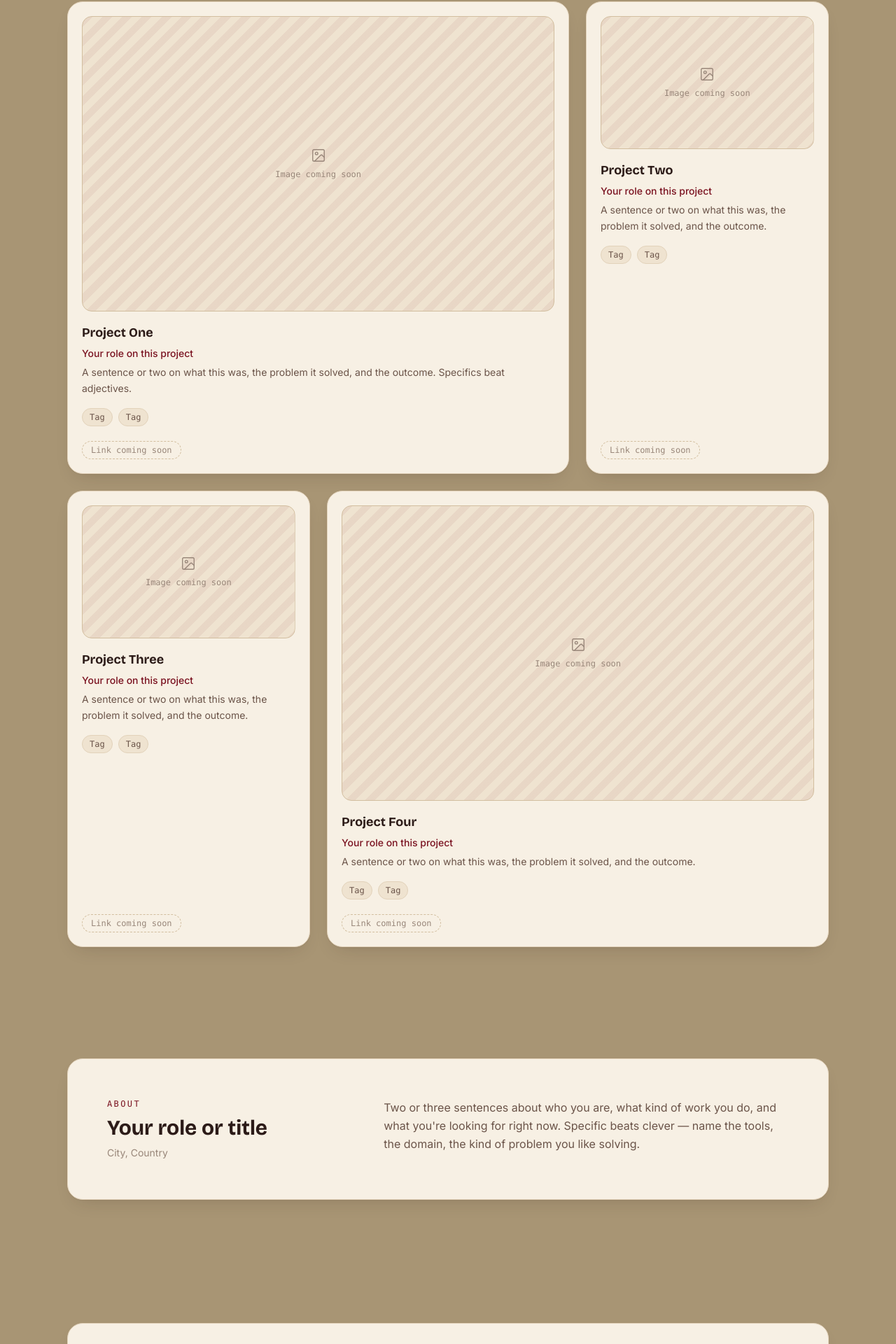
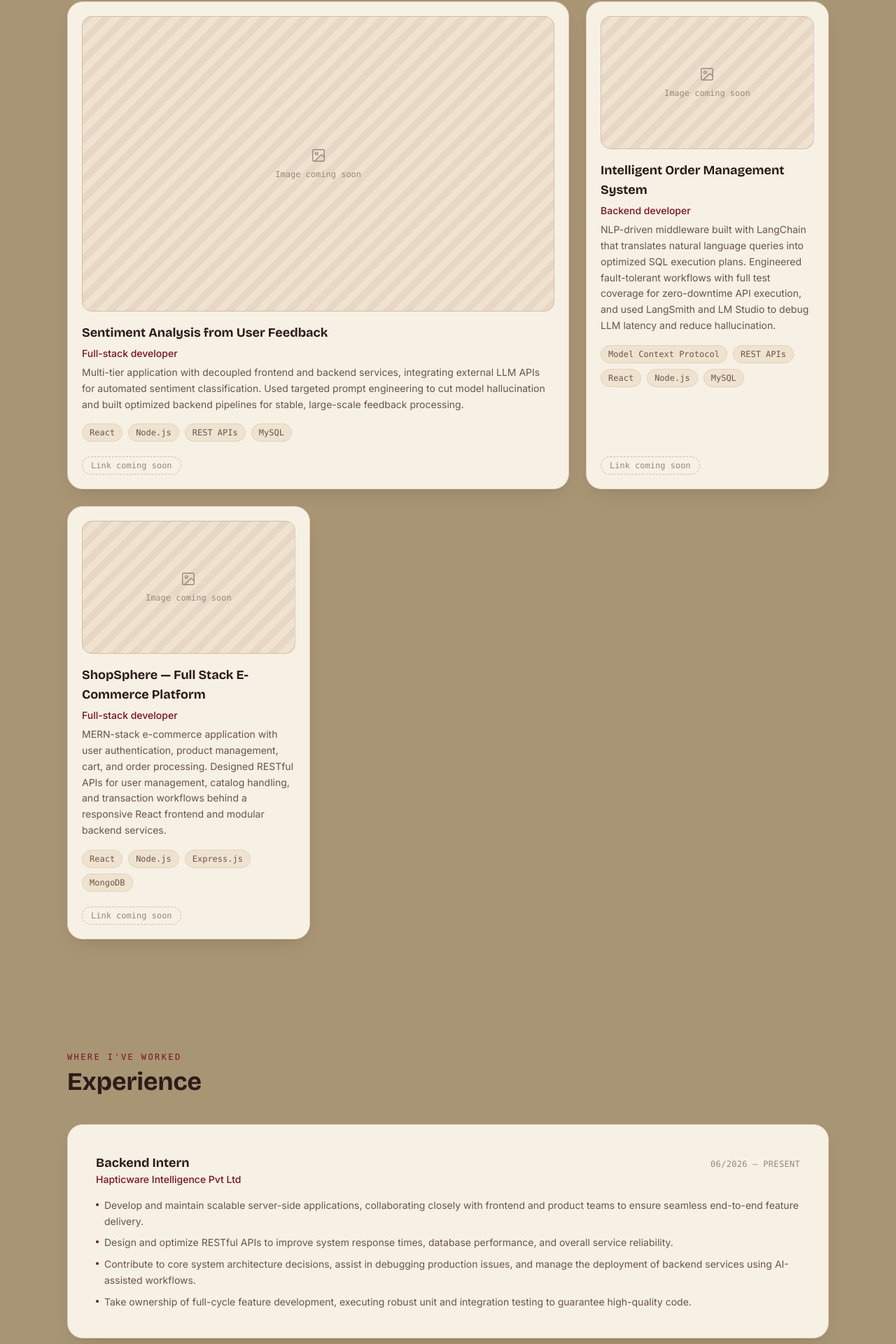
Before and after one commit to keya-05/portfolio-website, a Next.js app: page / in a window 1280 px wide. Shown: the part 834-2754 px from the top of the page at 70% size. Built offline with nearby package versions, Linux system fonts and the light colour scheme.

Commit message:
Added resume, experience and projects

```diff
--- a/src/app/page.tsx
+++ b/src/app/page.tsx
@@ -1,6 +1,7 @@
 import NavBar from "@/components/NavBar";
 import Hero from "@/components/Hero";
 import ProjectsGrid from "@/components/ProjectsGrid";
+import Experience from "@/components/Experience";
 import About from "@/components/About";
 import Contact from "@/components/Contact";
 
@@ -10,6 +11,7 @@
       <NavBar />
       <Hero />
       <ProjectsGrid />
+      <Experience />
       <About />
       <Contact />
     </main>
--- /dev/null
+++ b/src/components/Experience.tsx
@@ -0,0 +1,47 @@
+import { experience } from "@/content/experience";
+import Reveal from "./motion/Reveal";
+
+export default function Experience() {
+  return (
+    <section id="experience" className="mx-auto max-w-screen-2xl px-6 py-16 sm:px-10 sm:py-20 lg:px-16 xl:px-24">
+      <Reveal className="mb-10 flex flex-col gap-2 text-center lg:text-left">
+        <span className="font-mono text-xs uppercase tracking-[0.2em] text-wine">
+          Where I&apos;ve worked
+        </span>
+        <h2 className="text-balance font-display text-3xl font-bold text-ink sm:text-4xl">
+          Experience
+        </h2>
+      </Reveal>
+      <div className="flex flex-col gap-6">
+        {experience.map((role, i) => (
+          <Reveal key={role.id} delay={i * 0.08}>
+            <div className="flex flex-col gap-4 rounded-card border border-line bg-surface p-8 shadow-card sm:p-10">
+              <div className="flex flex-col gap-1 sm:flex-row sm:items-baseline sm:justify-between">
+                <div>
+                  <h3 className="font-display text-lg font-bold text-ink">
+                    {role.title}
+                  </h3>
+                  <p className="text-sm font-medium text-wine">{role.org}</p>
+                </div>
+                <p className="font-mono text-xs uppercase tracking-wide text-ink-3">
+                  {role.period}
+                </p>
+              </div>
+              <ul className="flex flex-col gap-2">
+                {role.points.map((point, j) => (
+                  <li
+                    key={`${role.id}-point-${j}`}
+                    className="flex gap-2 text-sm leading-relaxed text-ink-2"
+                  >
+                    <span className="mt-2 h-1 w-1 shrink-0 rounded-full bg-wine" />
+                    {point}
+                  </li>
+                ))}
+              </ul>
+            </div>
+          </Reveal>
+        ))}
+      </div>
+    </section>
+  );
+}
--- a/src/components/Hero.tsx
+++ b/src/components/Hero.tsx
@@ -44,6 +44,16 @@
           >
             Get in touch
           </a>
+          {profile.resume && (
+            <a
+              href={profile.resume}
+              target="_blank"
+              rel="noopener noreferrer"
+              className="rounded-full border border-line-2 bg-surface px-6 py-3 text-sm font-semibold text-ink transition-colors hover:border-wine hover:text-wine"
+            >
+              Resume
+            </a>
+          )}
         </div>
       </Reveal>
       <motion.div
--- a/src/components/NavBar.tsx
+++ b/src/components/NavBar.tsx
@@ -7,6 +7,7 @@
 const links = [
   { href: "#home", label: "Home" },
   { href: "#work", label: "Work" },
+  { href: "#experience", label: "Experience" },
   { href: "#about", label: "About" },
   { href: "#contact", label: "Contact" },
 ];
--- /dev/null
+++ b/src/content/experience.ts
@@ -0,0 +1,27 @@
+import type { Experience } from "./types";
+
+// Add, remove, or edit roles here — most recent first.
+export const experience: Experience[] = [
+  {
+    id: "hapticware",
+    title: "Backend Intern",
+    org: "Hapticware Intelligence Pvt Ltd",
+    period: "06/2026 – Present",
+    points: [
+      "Develop and maintain scalable server-side applications, collaborating closely with frontend and product teams to ensure seamless end-to-end feature delivery.",
+      "Design and optimize RESTful APIs to improve system response times, database performance, and overall service reliability.",
+      "Contribute to core system architecture decisions, assist in debugging production issues, and manage the deployment of backend services using AI-assisted workflows.",
+      "Take ownership of full-cycle feature development, executing robust unit and integration testing to guarantee high-quality code.",
+    ],
+  },
+  {
+    id: "google-aicte",
+    title: "AI-ML Virtual Internship",
+    org: "Google for Developers & AICTE",
+    period: "04/2025 – 06/2025",
+    points: [
+      "Implemented model training, data preprocessing, and performance evaluation using TensorFlow and Keras.",
+      "Built a supervised machine learning classification model to solve real-world predictive analysis challenges.",
+    ],
+  },
+];
--- a/src/content/profile.ts
+++ b/src/content/profile.ts
@@ -4,12 +4,14 @@
 // to change who this site says you are.
 export const profile: Profile = {
   name: "Keya Chaudhary",
-  role: "Your role or title",
-  tagline: "A one-line hook about what you do and who it's for.",
-  bio: "Two or three sentences about who you are, what kind of work you do, and what you're looking for right now. Specific beats clever — name the tools, the domain, the kind of problem you like solving.",
-  location: "City, Country",
+  role: "Software Developer",
+  tagline:
+    "Backend-leaning software developer building AI-integrated, full-stack applications with React, Node.js, and REST APIs.",
+  bio: "Software developer with a strong foundation in data structures, algorithms, object-oriented programming, and backend development. Currently pursuing a B.Tech in Computer Science (CGPA: 9.26) and skilled in SQL, Python, and full-stack development, with hands-on experience building AI-integrated applications and REST APIs. Passionate about problem-solving, software engineering, and continuously learning emerging technologies.",
+  location: "India",
   email: "chaudhary.keya18@gmail.com",
   photo: undefined, // e.g. "/images/profile.jpg" — drop the file into public/images and set this
+  resume: "/resume.pdf",
   socials: [
     { label: "LinkedIn", href: "https://www.linkedin.com/in/keya-chaudhary/" },
     { label: "GitHub", href: "https://github.com/keya-05" },
--- a/src/content/projects.ts
+++ b/src/content/projects.ts
@@ -4,42 +4,32 @@
 // Leave `image` and `link` unset until you have them; both render clean placeholders.
 export const projects: Project[] = [
   {
-    id: "project-one",
-    title: "Project One",
-    role: "Your role on this project",
+    id: "sentiment-analysis",
+    title: "Sentiment Analysis from User Feedback",
+    role: "Full-stack developer",
     description:
-      "A sentence or two on what this was, the problem it solved, and the outcome. Specifics beat adjectives.",
-    tags: ["Tag", "Tag"],
+      "Multi-tier application with decoupled frontend and backend services, integrating external LLM APIs for automated sentiment classification. Used targeted prompt engineering to cut model hallucination and built optimized backend pipelines for stable, large-scale feedback processing.",
+    tags: ["React", "Node.js", "REST APIs", "MySQL"],
     image: undefined,
     link: undefined,
   },
   {
-    id: "project-two",
-    title: "Project Two",
-    role: "Your role on this project",
+    id: "intelligent-order-management",
+    title: "Intelligent Order Management System",
+    role: "Backend developer",
     description:
-      "A sentence or two on what this was, the problem it solved, and the outcome.",
-    tags: ["Tag", "Tag"],
+      "NLP-driven middleware built with LangChain that translates natural language queries into optimized SQL execution plans. Engineered fault-tolerant workflows with full test coverage for zero-downtime API execution, and used LangSmith and LM Studio to debug LLM latency and reduce hallucination.",
+    tags: ["Model Context Protocol", "REST APIs", "React", "Node.js", "MySQL"],
     image: undefined,
     link: undefined,
   },
   {
-    id: "project-three",
-    title: "Project Three",
-    role: "Your role on this project",
+    id: "shopsphere",
+    title: "ShopSphere — Full Stack E-Commerce Platform",
+    role: "Full-stack developer",
     description:
-      "A sentence or two on what this was, the problem it solved, and the outcome.",
-    tags: ["Tag", "Tag"],
-    image: undefined,
-    link: undefined,
-  },
-  {
-    id: "project-four",
-    title: "Project Four",
-    role: "Your role on this project",
-    description:
-      "A sentence or two on what this was, the problem it solved, and the outcome.",
-    tags: ["Tag", "Tag"],
+      "MERN-stack e-commerce application with user authentication, product management, cart, and order processing. Designed RESTful APIs for user management, catalog handling, and transaction workflows behind a responsive React frontend and modular backend services.",
+    tags: ["React", "Node.js", "Express.js", "MongoDB"],
     image: undefined,
     link: undefined,
   },
```
Also changed, not shown: src/content/types.ts (+10 -0 lines), 1 other file (tests, documents, lock files or other folders).
